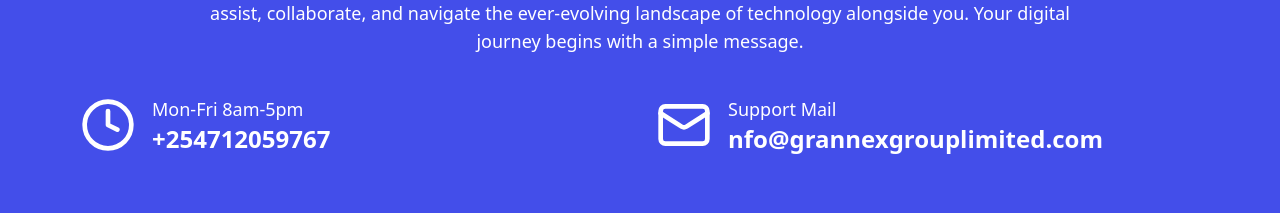
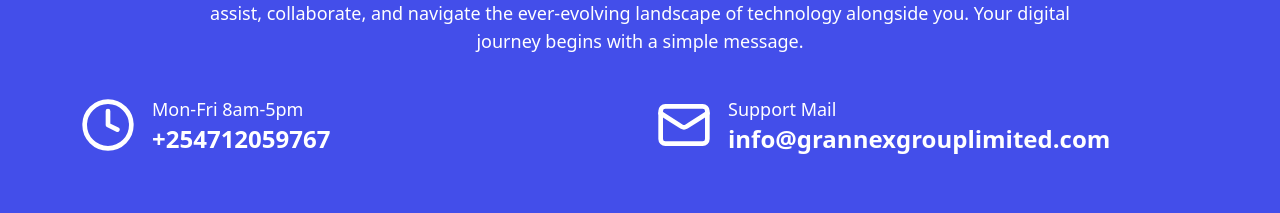
Before and after one commit to marville001/ggltech, a Next.js app in the folder ui/: page / in a window 1280 px wide. Shown: the part 3180-3393 px from the top of the page. Built offline with nearby package versions, Linux system fonts and the light colour scheme.

Commit message:
Update contact-section.tsx

```diff
--- a/ui/src/components/pages/home/contact-section.tsx
+++ b/ui/src/components/pages/home/contact-section.tsx
@@ -30,7 +30,7 @@
 					<Mail className="h-14 w-14"/>
 					<Link href="mailto:grannexgrouplimited@com" className="flex flex-col items-center sm:items-start">
 						<span className="text-lg">Support Mail</span>
-						<span className="text-2xl font-bold">nfo@grannexgrouplimited.com</span>
+						<span className="text-2xl font-bold">info@grannexgrouplimited.com</span>
 					</Link>
 				</div>
 			</div>
```
